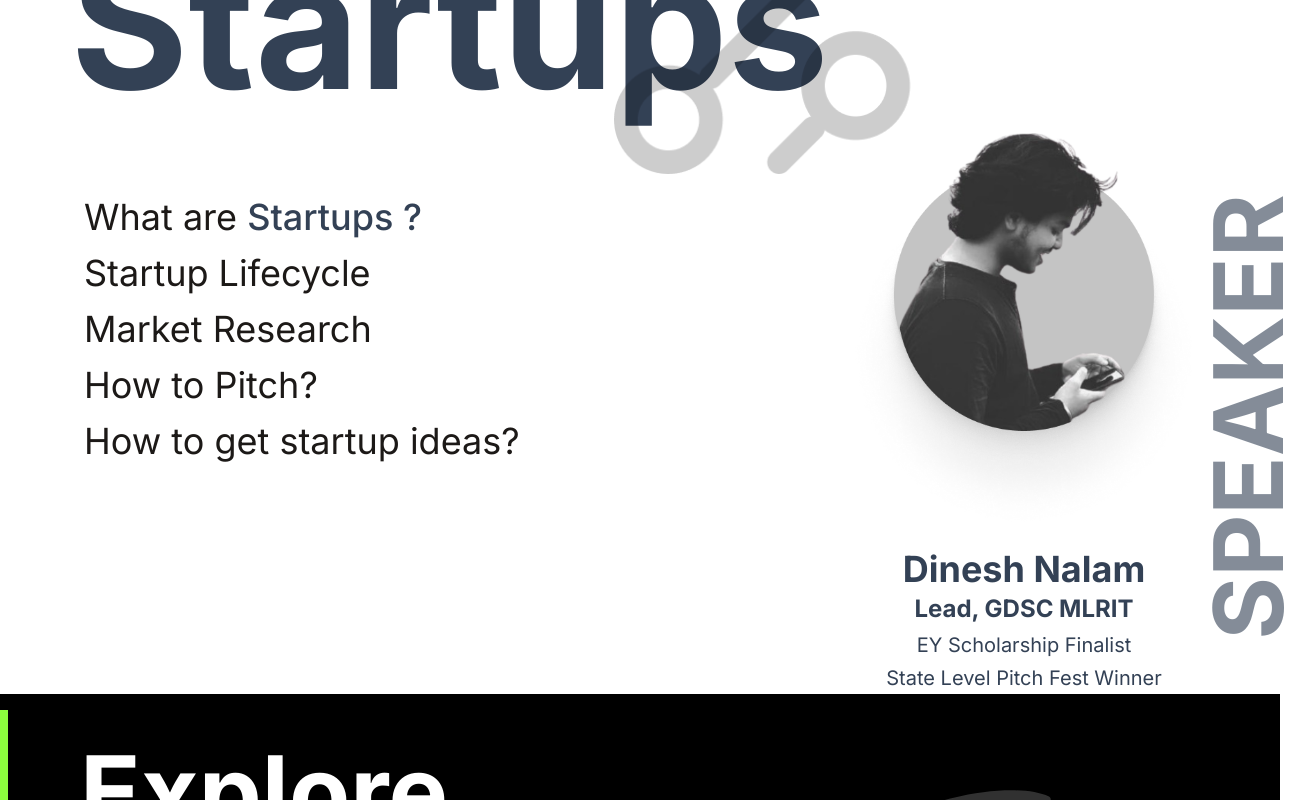
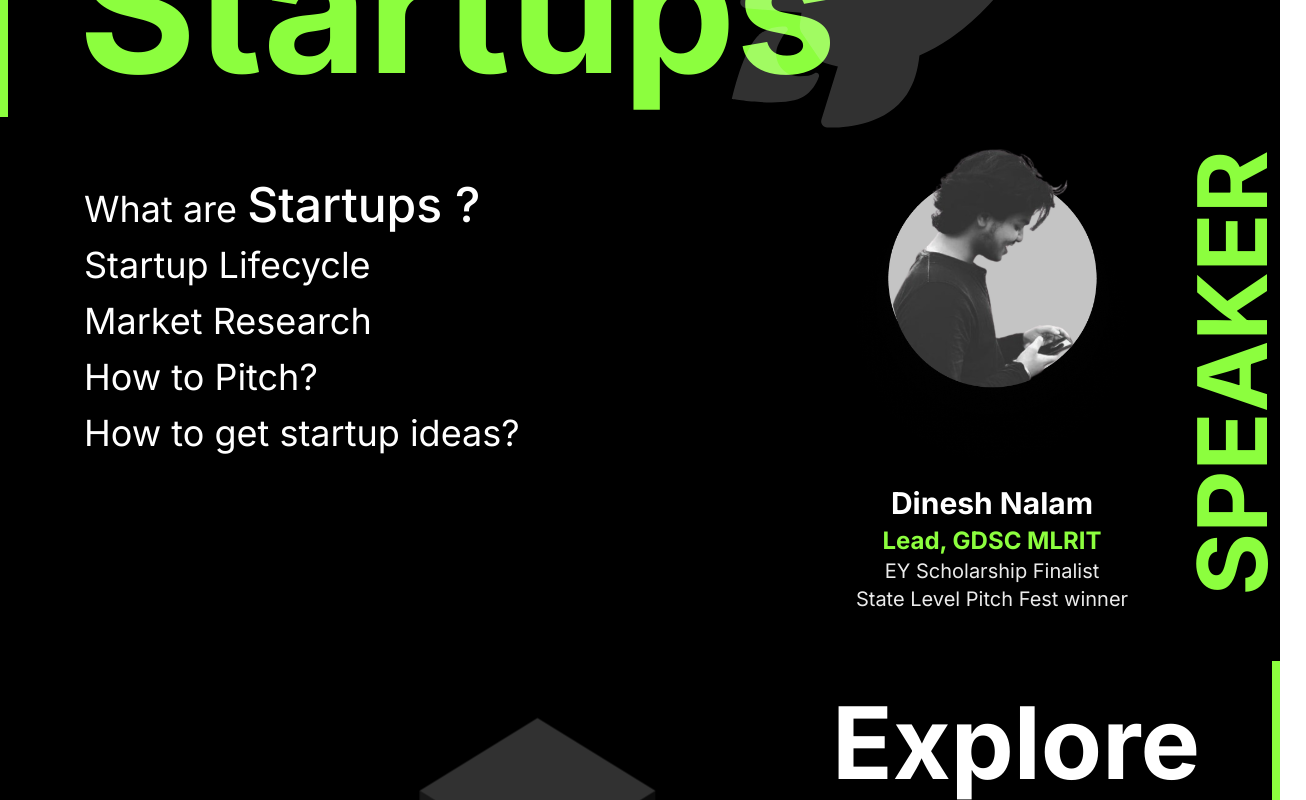
Before and after one commit to dinesh-p0/hwproject, a Next.js app: page / in a window 1280 px wide. Shown: the part 220-1020 px from the top of the page, 1306 px wide, since content can reach past the window. Built offline with nearby package versions, Linux system fonts and the light colour scheme; a web font is replaced by a local one.

Commit message:
Update page.tsx

```diff
--- a/app/page.tsx
+++ b/app/page.tsx
@@ -1,6 +1,5 @@
 import Abou1 from "@/components/Abou1"
 import Abou from "@/components/Abou"
-import About from "@/components/About"
 import Abou2 from "@/components/Abou2"
 import Mobileab from "@/components/Mobileab"
 import Speaker from "@/components/Speaker"
@@ -9,18 +8,15 @@ import Partners from "@/components/Partners"
 import Scrolll from "@/components/Scrolll"
 export default function Home() {
   return (
-    <div>
-    <About />
+    <div className="overflow-hidden">
+    <Mobileab />{/*about for sm devices */}
+    {/* <Speaker /> */}
     <Abou />
+    <Abou2 /> {/*All abou files are for md and lg devices */}
     <Abou1 />
-    <Guestspeaker />
-    <Partners />
-    <Scrolll />
-    {/* <Mobileab /> */}
-    {/* <Speaker /> */}
-    {/* <Abou1 /> */}
-    {/* <About/> */}
-    {/* <About/> */}
+    <Guestspeaker />{/*responsive*/}
+    <Scrolll />{/*responsive*/}
+
     </div>
   )
 }
```
